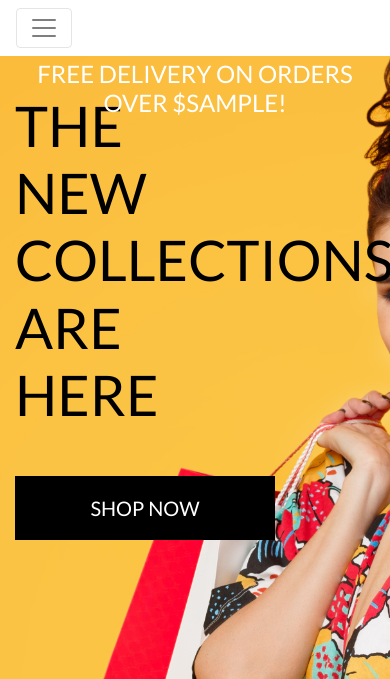
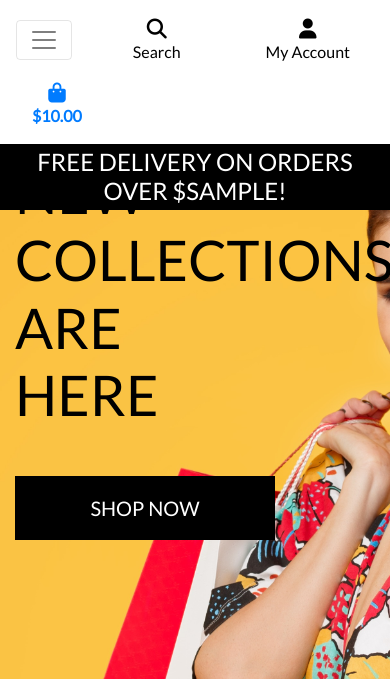
Before and after one commit to TerryLoc/e_comm-CI, a Django app: template home/templates/home/index.html in a window 390 px wide. Shown: the top 679 px of the page. Run offline with Django 3.2, Linux system fonts and the light colour scheme; the template is opened without the code that fills it: most values are stand-ins (such as "Sample title", 1, 10 or a date in 2020); some libraries are stand-ins or nearby versions.

Commit message:
mobile navigation and search components update

```diff
--- a/static/css/base.css
+++ b/static/css/base.css
@@ -9,7 +9,6 @@ body {
   height: calc(100vh - 164px);
   color: #555;
   font-family: 'Lato';
-  background-color: #921a1a;
 }
 
 /* from Bulma */
@@ -58,6 +57,10 @@ body {
   border: 1px solid black !important;
 }
 
+.bg-black {
+  background: #000 !important;
+}
+
 /* -------------------------------- Media Queries */
 
 /* Slightly larger container on xl screens */
--- a/templates/base.html
+++ b/templates/base.html
@@ -38,9 +38,11 @@
       <!-- Stripe -->
       <script src="https://js.stripe.com/v3/"></script>
     {% endblock corejs %}
-    {% block extra_js %}{% endblock extra_js %}
+    {% block extra_js %}
+    {% endblock extra_js %}
     <title>Boutique Ado
-      {% block extra_title %}{% endblock extra_title %}
+      {% block extra_title %}
+      {% endblock extra_title %}
     </title>
   </head>
   <body>
@@ -129,8 +131,8 @@
                   aria-label="Toggle navigation">
             <span class="navbar-toggler-icon"></span>
           </button>
-          {% comment %} {% include 'includes/mobile-top-header.html' %}
-          {% include 'includes/main-nav.html' %} {% endcomment %}
+          {% include "includes/mobile-top-header.html" %}
+          {% include "includes/main-nav.html" %}
         </nav>
       </div>
       <div id="delivery-banner" class="row text-center">
@@ -156,8 +158,12 @@
         {% endfor %}
       </div>
     {% endif %}
-    {% block page_header %}{% endblock page_header %}
-    {% block content %}{% endblock content %}
-    {% block postloadjs %}<script type="text/javascript">$('.toast').toast('show');</script>{% endblock postloadjs %}
+    {% block page_header %}
+    {% endblock page_header %}
+    {% block content %}
+    {% endblock content %}
+    {% block postloadjs %}
+      <script type="text/javascript">$('.toast').toast('show');</script>
+    {% endblock postloadjs %}
   </body>
 </html>
--- /dev/null
+++ b/templates/includes/main-nav.html
@@ -0,0 +1,50 @@
+<div class="collapse navbar-collapse" id="main-nav">
+    <ul class="navbar-nav w-auto mx-auto">
+        <li class="nav-item dropdown">
+            <a class="logo-font font-weight-bold nav-link text-black mr-5" href="#" id="all-products-link" data-toggle="dropdown" aria-haspopup="true" aria-expanded="false">
+                All Products
+            </a>
+            <div class="dropdown-menu border-0" aria-labelledby="all-products-link">
+                <a href="" class="dropdown-item">By Price</a>
+                <a href="" class="dropdown-item ">By Rating</a>
+                <a href="" class="dropdown-item ">By Category</a>
+                <a href="" class="dropdown-item">All Products</a>
+            </div>
+        </li>
+
+        <li class="nav-item dropdown">
+            <a class="logo-font font-weight-bold nav-link text-black mr-5" href="#" id="clothing-link" data-toggle="dropdown" aria-haspopup="true" aria-expanded="false">
+                Clothing
+            </a>
+            <div class="dropdown-menu border-0" aria-labelledby="clothing-link">
+                <a href="" class="dropdown-item">Activewear &amp; Essentials</a>
+                <a href="" class="dropdown-item">Jeans</a>
+                <a href="" class="dropdown-item">Shirts</a>
+                <a href="" class="dropdown-item">All Clothing</a>
+            </div>
+        </li>
+
+        <li class="nav-item dropdown">
+            <a class="logo-font font-weight-bold nav-link text-black mr-5" href="#" id="homeware-link" data-toggle="dropdown" aria-haspopup="true" aria-expanded="false">
+                Homeware
+            </a>
+            <div class="dropdown-menu border-0" aria-labelledby="homeware-link">
+                <a href="" class="dropdown-item">Bed &amp; Bath</a>
+                <a href="" class="dropdown-item">Kitchen &amp; Dining</a>
+                <a href="" class="dropdown-item">All Homeware</a>
+            </div>
+        </li>
+
+        <li class="nav-item dropdown">
+            <a class="logo-font font-weight-bold nav-link text-black" href="#" id="specials-link" data-toggle="dropdown" aria-haspopup="true" aria-expanded="false">
+                Special Offers
+            </a>
+            <div class="dropdown-menu border-0" aria-labelledby="specials-link">
+                <a href="" class="dropdown-item">New Arrivals</a>
+                <a href="" class="dropdown-item">Deals</a>
+                <a href="" class="dropdown-item">Clearance</a>
+                <a href="" class="dropdown-item">All Specials</a>
+            </div>
+        </li>
+    </ul>
+</div>
--- /dev/null
+++ b/templates/includes/mobile-top-header.html
@@ -0,0 +1,56 @@
+<li class="list-inline-item">
+    <a class="text-black nav-link d-block d-lg-none" href="#" id="mobile-search" data-toggle="dropdown" aria-haspopup="true" aria-expanded="false">
+        <div class="text-center">
+            <div><i class="fas fa-search fa-lg"></i></div>
+            <p class="my-0">Search</p>
+        </div>
+    </a>
+    <div class="dropdown-menu border-0 w-100 p-3 rounded-0" aria-labelledby="mobile-search">
+        <form class="form" method="get" action="">
+            <div class="input-group w-100 p-3">
+                <input class="form-control border border-black rounded-10 p-2" type="text" name="q" placeholder="Search our site">
+                <div class="input-group-append">
+                    <button class="form-control form-control btn btn-black border border-black rounded-0" type="submit">
+                        <span class="icon">
+                            <i class="fas fa-search"></i>
+                        </span>
+                    </button>
+                </div>
+            </div>
+        </form>
+    </div>
+</li>
+<li class="list-inline-item dropdown">
+    <a class="text-black nav-link d-block d-lg-none" href="#" id="user-options" data-toggle="dropdown" aria-haspopup="true" aria-expanded="false">
+        <div class="text-center">
+            <div><i class="fas fa-user fa-lg"></i></div>
+            <p class="my-0">My Account</p>
+        </div>
+    </a>
+    <div class="dropdown-menu border-0" aria-labelledby="user-options">
+        {% if request.user.is_authenticated %}
+            {% if request.user.is_superuser %}
+                <a href="{% url 'account_logout' %}" class="dropdown-item">Product Management</a>
+            {% endif %}
+            <a href="" class="dropdown-item">My Profile</a>
+            <a href="{% url 'account_logout' %}" class="dropdown-item">Logout</a>
+        {% else %}
+            <a href="{% url 'account_signup' %}" class="dropdown-item">Register</a>
+            <a href="{% url 'account_login' %}" class="dropdown-item">Login</a>
+        {% endif %}
+    </div>
+</li>
+<li class="list-inline-item">
+    <a class="{% if grand_total %}text-primary font-weight-bold{% else %}text-black{% endif %} nav-link d-block d-lg-none" href="">
+        <div class="text-center">
+            <div><i class="fas fa-shopping-bag fa-lg"></i></div>
+            <p class="my-0">
+                {% if grand_total %}
+                    ${{ grand_total|floatformat:2 }}
+                {% else %}
+                    $0.00
+                {% endif %}
+            </p>
+        </div>
+    </a>
+</li>
```
